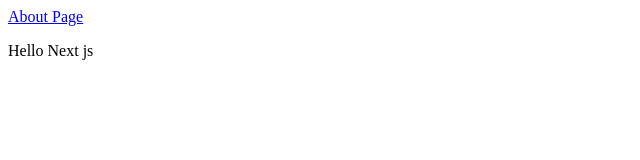
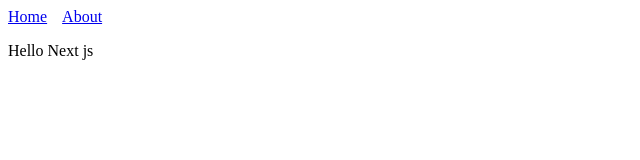
Before and after one commit to cativovo/next-tutorial, a Next.js app: page / in a window 1280 px wide. Shown: the top 160 px of the page, without its empty margins (0-640 px from the left). Built offline with nearby package versions, Linux system fonts and the light colour scheme.

Commit message:
finished the chapter

```diff
--- /dev/null
+++ b/src/components/Header.tsx
@@ -0,0 +1,19 @@
+import React from 'react';
+import Link from 'next/link';
+
+const linkStyle = {
+  marginRight: 15,
+};
+
+const Header = () => (
+  <header>
+    <Link href="/">
+      <a style={linkStyle}>Home</a>
+    </Link>
+    <Link href="/about">
+      <a style={linkStyle}>About</a>
+    </Link>
+  </header>
+);
+
+export default Header;
--- /dev/null
+++ b/src/components/Layout.tsx
@@ -0,0 +1,15 @@
+import React from 'react';
+import Header from './Header';
+
+interface LayoutProps {
+  children?: React.ReactNode;
+}
+
+const Layout: React.FC<LayoutProps> = ({ children }) => (
+  <div>
+    <Header />
+    {children}
+  </div>
+);
+
+export default Layout;
--- a/src/pages/index.tsx
+++ b/src/pages/index.tsx
@@ -1,13 +1,10 @@
 import React from 'react';
-import Link from 'next/link';
+import Layout from '../components/Layout';
 
-const Index = () => (
-  <div>
-    <Link href="/about">
-      <a title="About Page">About Page</a>
-    </Link>
+const Index: React.FC = () => (
+  <Layout>
     <p>Hello Next js</p>
-  </div>
+  </Layout>
 );
 
 export default Index;
```
Also changed, not shown: src/pages/about.tsx (+4 -7 lines), .eslintrc.json.
